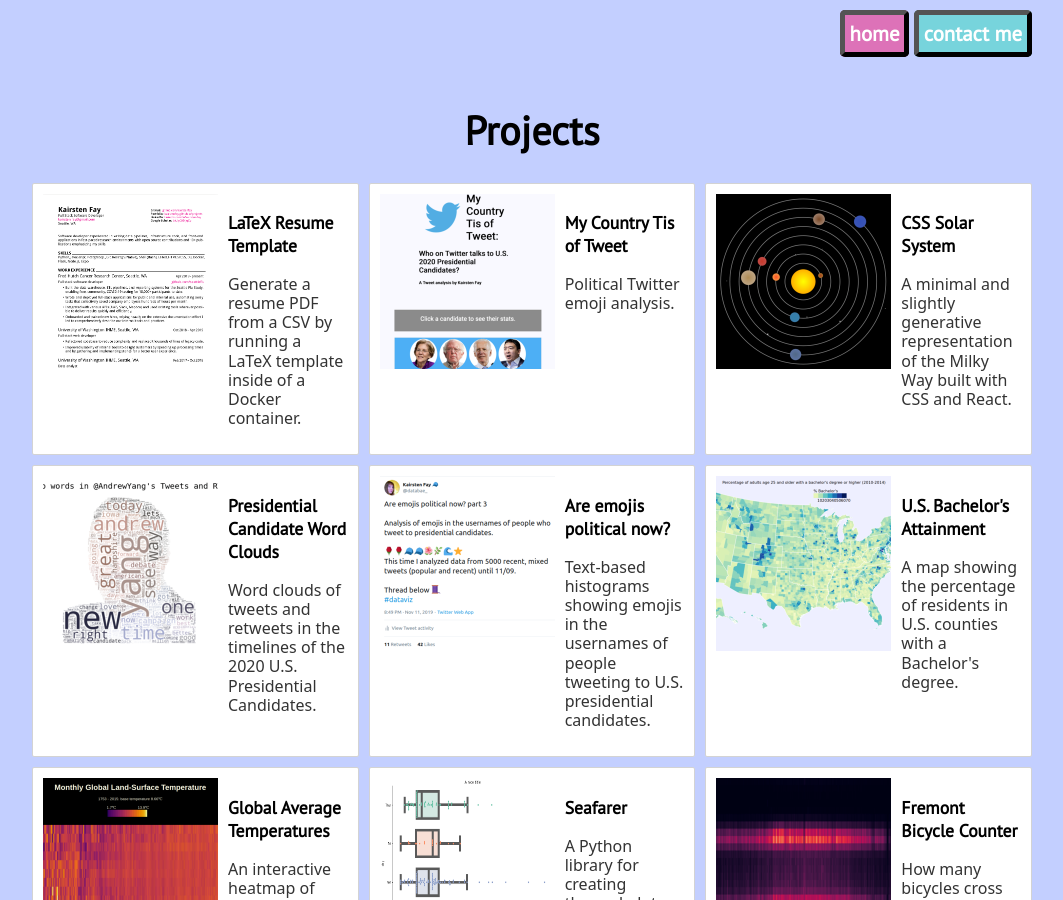
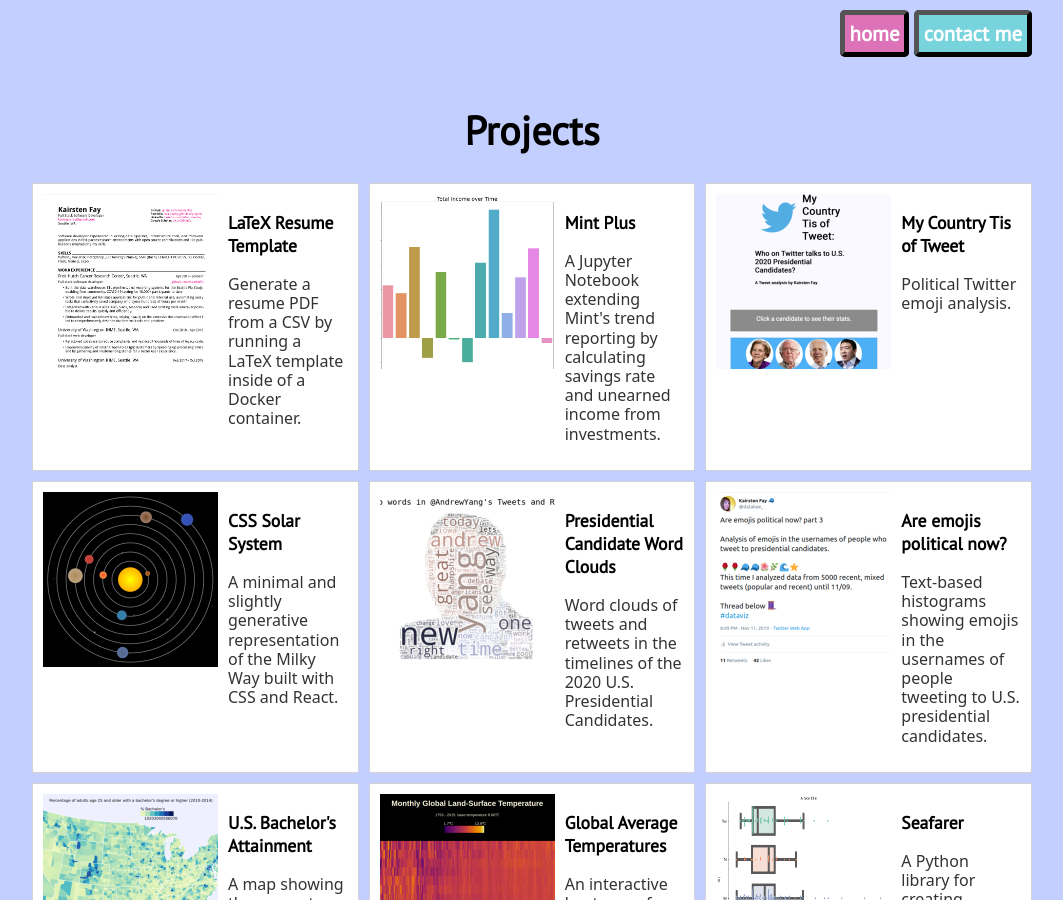
Before and after one commit to kairstenfay/kairstenfay.github.io, a Jekyll site: the page built from projects/index.html, in a window 1280 px wide and 900 px high. Shown: the whole window, without its empty margins (108-1171 px from the left). Built offline with Jekyll 4.4.1, drawn with Linux system fonts in a browser that asks for light colours.

Commit message:
projects: Add Mint Plus

```diff
--- a/projects/index.html
+++ b/projects/index.html
@@ -15,6 +15,19 @@ title: Projects by Kairsten
             <h3>LaTeX Resume Template</h3>
             <p>Generate a resume PDF from a CSV by running a LaTeX template
                 inside of a Docker container.
+            </p>
+        </div>
+    </div>
+    <div class="portfolio-item">
+        <a href="https://github.com/kairstenfay/mint-plus">
+            <img class="link cell"
+                src="../images/thumbnail_mint_plus.png"
+                alt="preview"/>
+        </a>
+        <div>
+            <h3>Mint Plus</h3>
+            <p>A Jupyter Notebook extending Mint's trend reporting by calculating
+                savings rate and unearned income from investments.
             </p>
         </div>
     </div>
```
Also changed, not shown: images/thumbnail_mint_plus.png (added).
